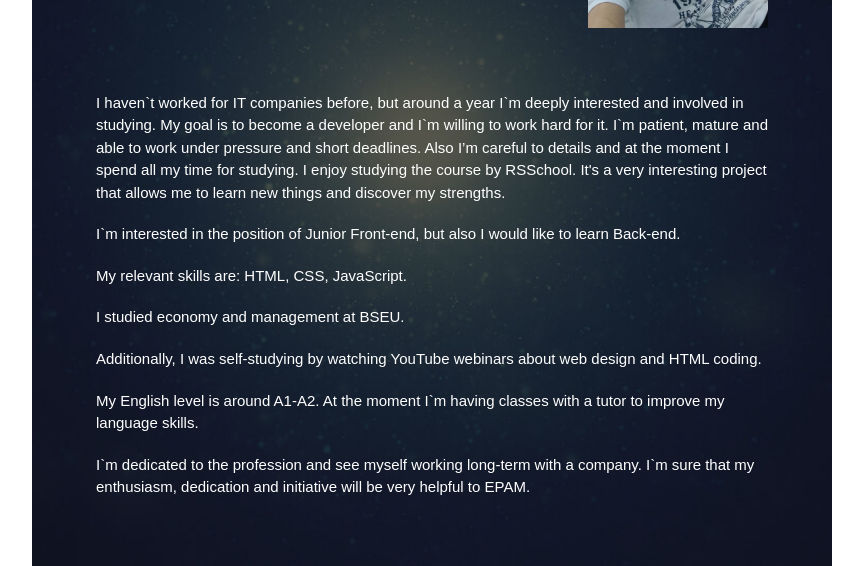
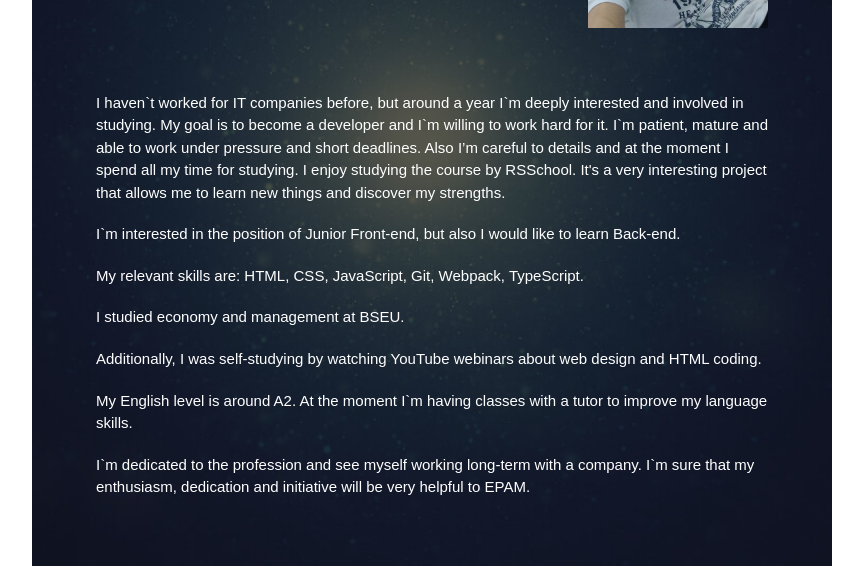
Before and after one commit to Vitali-Minsk/rsschool-cv, a plain HTML site: page index.html in a window 1280 px wide. Shown: the part 276-842 px from the top of the page, without its empty margins (208-1071 px from the left). Drawn offline with Linux system fonts and the light colour scheme.

Commit message:
Update index.html

```diff
--- a/index.html
+++ b/index.html
@@ -19,10 +19,10 @@
         <main class="main">
              <p>I haven`t worked for IT companies before, but around a year I`m deeply interested and involved in studying. My goal is to become a developer and I`m willing to work hard for it. I`m patient, mature and able to work under pressure and short deadlines. Also I’m careful to details and at the moment I spend all my time for studying. I enjoy studying the course by RSSchool. It's a very interesting project that allows me to learn new things and discover my strengths.</p>
              <p>I`m interested in the position of Junior Front-end, but also I would like to learn Back-end. </p>
-             <p>My relevant skills are: HTML, CSS, JavaScript.</p>
+             <p>My relevant skills are: HTML, CSS, JavaScript, Git, Webpack, TypeScript.</p>
              <p>I studied economy and management at BSEU. </p>
              <p>Additionally, I was self-studying by watching YouTube webinars about web design and HTML coding.</p>
-             <p>My English level is around A1-A2. At the moment I`m having classes with a tutor to improve my language skills. </p>
+             <p>My English level is around A2. At the moment I`m having classes with a tutor to improve my language skills. </p>
              <p>I`m dedicated to the profession and see myself working long-term with a company. I`m sure that my enthusiasm, dedication and initiative will be very helpful to EPAM.</p>
         </main>
     </div>
```
